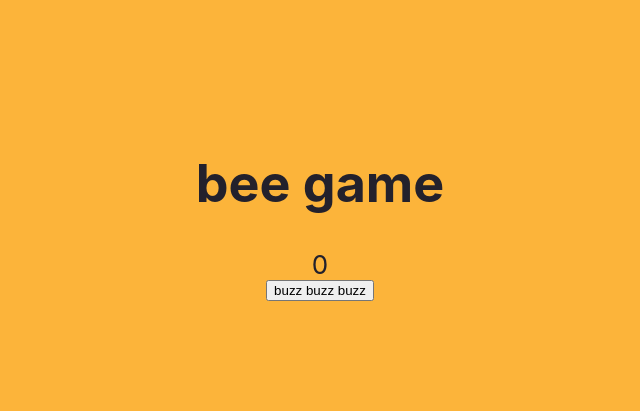
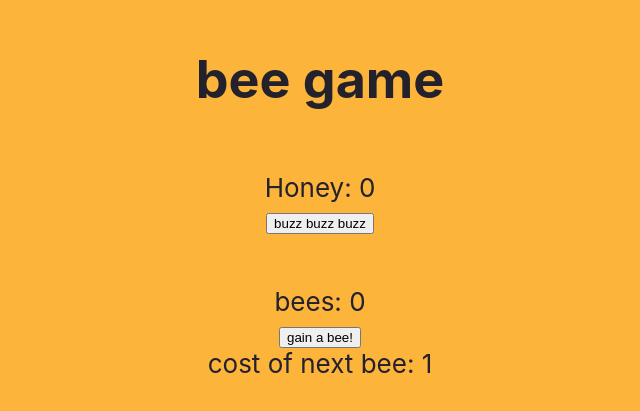
Before and after one commit to LukeLavan/SD-D-TeamIdle, a React (Create React App) app: page / in a window 1280 px wide. Shown: the part 191-602 px from the top of the page, without its empty margins (320-960 px from the left). Built offline with nearby package versions, Linux system fonts and the light colour scheme.

Commit message:
add basic (placeholder) idle mechanic
just proof of concept, please replace everything here later

```diff
--- a/src/App.tsx
+++ b/src/App.tsx
@@ -3,20 +3,51 @@ import './App.css';
 
 function App(): JSX.Element {
   const [honey, setHoney] = useState(0);
+  const [bees, setBees] = useState(0);
+  const [costOfNextBee, setCostOfNextBee] = useState(1);
 
-  const increment = () => {
+  const incrementHoney = () => {
     setHoney(honey + 1);
   };
 
+  const incrementBees = () => {
+    if (honey >= costOfNextBee) {
+      setBees(bees + 1);
+      setHoney(honey - costOfNextBee);
+    }
+  };
+
+  // calculate new bee cost when bee count updates
   useEffect(() => {
-    console.log('hello world');
-  }, []);
+    calcCostOfNextBee();
+  }, [bees]);
+
+  const calcCostOfNextBee = () => {
+    console.log('current bee count: ' + bees);
+    setCostOfNextBee((bees + 1) ** 2);
+  };
+
+  const processTick = () => {
+    setHoney(honey + bees);
+  };
+
+  useEffect(() => {
+    const timer = setInterval(processTick, 1000);
+    return () => clearInterval(timer);
+  });
 
   return (
     <div className="App">
       <h1>bee game</h1>
-      {honey} <br />
-      <button onClick={increment}>buzz buzz buzz</button>
+      <p>
+        Honey: {honey} <br />
+        <button onClick={incrementHoney}>buzz buzz buzz</button>
+      </p>
+      <p>
+        bees: {bees} <br />
+        <button onClick={incrementBees}>gain a bee!</button> <br />
+        cost of next bee: {costOfNextBee} <br />
+      </p>
     </div>
   );
 }
```
